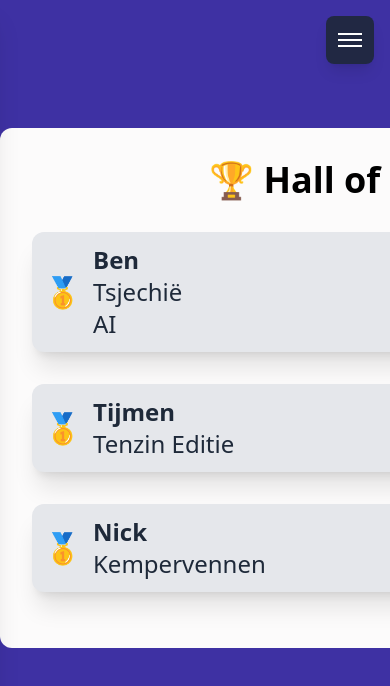
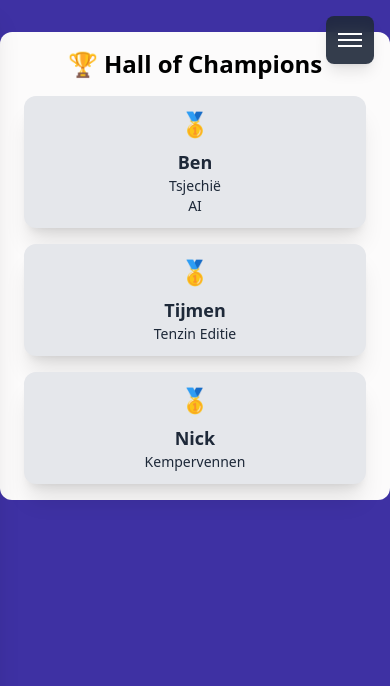
Before and after one commit to Benvdweg/gratis-bier-bij-rilana, a Next.js app: page /pubquiz in a window 390 px wide. Shown: the top 686 px of the page. Built offline with nearby package versions, Linux system fonts and the light colour scheme; no server answers.

Commit message:
Responsivensss

```diff
--- a/src/app/pubquiz/components/ChampionCard.tsx
+++ b/src/app/pubquiz/components/ChampionCard.tsx
@@ -3,14 +3,18 @@ interface ChampionCardProps {
 	edition: string[];
 }
 
-export default function ChampionCard({ name, edition }: ChampionCardProps) {
+export function ChampionCard({ name, edition }: ChampionCardProps) {
 	return (
-		<div className="flex flex-row bg-gray-200 shadow-xl mt-8 rounded-xl py-3">
-			<div className="my-auto text-3xl ml-3">🥇</div>
-			<div className="ml-3">
-				<p className="font-bold">{name}</p>
+		<div className="flex flex-col sm:flex-row bg-gray-200 shadow-xl mt-4 sm:mt-8 rounded-xl p-3 sm:py-3 mx-2 sm:mx-0">
+			<div className="text-2xl sm:text-3xl mb-2 sm:mb-0 sm:my-auto sm:ml-3 text-center sm:text-left">
+				🥇
+			</div>
+			<div className="sm:ml-3 text-center sm:text-left">
+				<p className="font-bold text-lg sm:text-base">{name}</p>
 				{edition.map((ed, index) => (
-					<p key={index}>{ed}</p>
+					<p key={index} className="text-sm sm:text-base">
+						{ed}
+					</p>
 				))}
 			</div>
 		</div>
--- a/src/app/pubquiz/page.tsx
+++ b/src/app/pubquiz/page.tsx
@@ -1,12 +1,12 @@
-import ChampionCard from "./components/ChampionCard";
+import { ChampionCard } from "./components/ChampionCard";
 
 export default function PubquizPage() {
 	return (
-		<div className="mt-32 bg-[#fcfbfb] w-200 mx-auto p-8 rounded-xl">
-			<h1 className="text-black  font-bold text-4xl text-center">
+		<div className="mt-8 sm:mt-16 md:mt-32 bg-[#fcfbfb] w-full max-w-4xl mx-auto p-4 sm:p-6 md:p-8 rounded-xl">
+			<h1 className="text-black font-bold text-2xl sm:text-3xl md:text-4xl text-center mb-4 sm:mb-6">
 				🏆 Hall of Champions
 			</h1>
-			<div className="text-gray-800 text-2xl mb-6">
+			<div className="text-gray-800">
 				<ChampionCard name={"Ben"} edition={["Tsjechië", "AI"]} />
 				<ChampionCard name={"Tijmen"} edition={["Tenzin Editie"]} />
 				<ChampionCard name={"Nick"} edition={["Kempervennen"]} />
```
